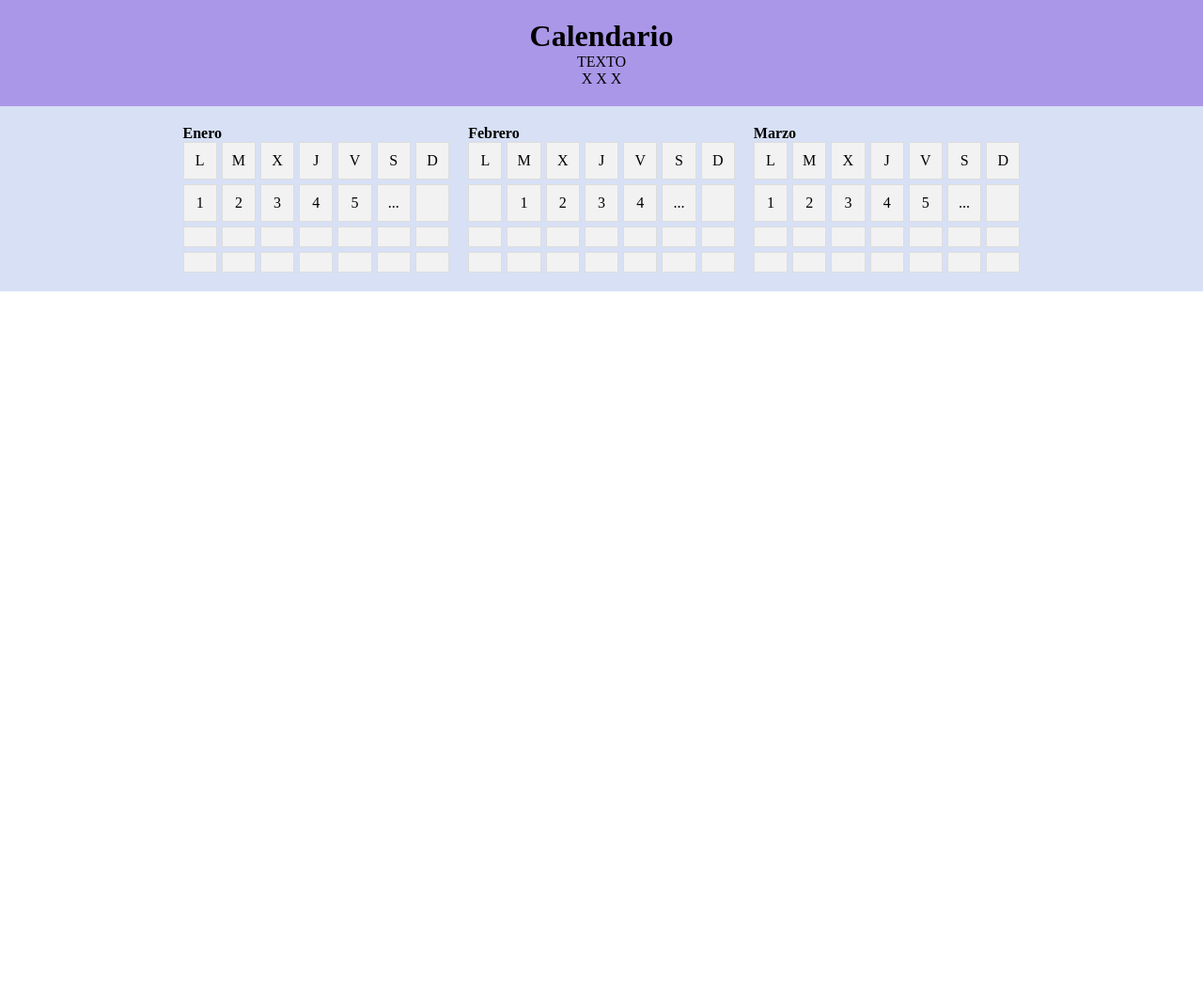
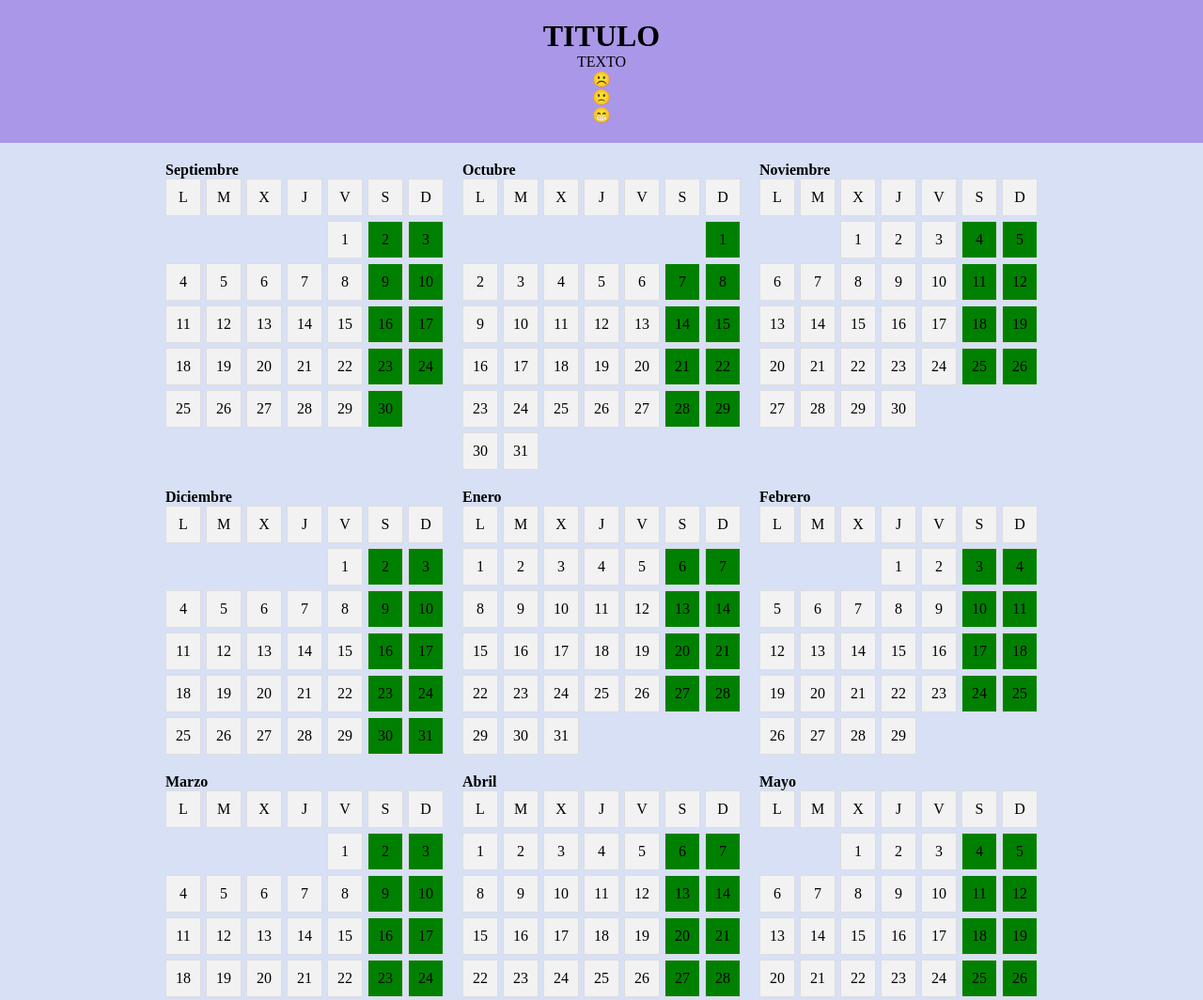
Before and after one commit to AlexisCortesQuiros/Calendario, a plain HTML site: page index.html in a window 1280 px wide. Shown: the top 1064 px of the page at 94% size. Before the commit the page ends 800 px from the top, so only its background shows below. Drawn offline with Linux system fonts and the light colour scheme.

Commit message:
Calendario

```diff
--- a/index.html
+++ b/index.html
@@ -1,125 +1,26 @@
 <!DOCTYPE html>
-<html lang="en">
+<html lang="es">
+
 <head>
-    <meta charset="UTF-8">
-    <meta name="viewport" content="width=device-width, initial-scale=1.0">
-    <link rel="stylesheet" type="text/css" href="style.css">
-  <script type="text/javascript" src="script.js" defer></script>
-    <title>Calendario</title>
+  <meta charset="UTF-8">
+  <meta name="viewport" content="width=device-width, initial-scale=1.0">
+  <link rel="stylesheet" href="style.css">
+  <script src="script.js" defer></script>
+  <title>Calendario 23/24</title>
 </head>
 
 <body>
   <header>
-    <h1>Calendario</h1>
+    <h1>TITULO</h1>
     <p>TEXTO</p>
     <div>
-      <span>X</span>
-      <span>X</span>
-      <span>X</span>
+      <div id="sadButton">☹️</div>
+      <div id="regularButton">🙁</div>
+      <div id="goodButton">😁</div>
     </div>
   </header>
   <main>
-    <div class="month">
-      <h4>Enero</h4>
-      <div class="days">
-        <div class="day">L</div>
-        <div class="day">M</div>
-        <div class="day">X</div>
-        <div class="day">J</div>
-        <div class="day">V</div>
-        <div class="day">S</div>
-        <div class="day">D</div>
-        <div class="day">1</div>
-        <div class="day">2</div>
-        <div class="day">3</div>
-        <div class="day">4</div>
-        <div class="day">5</div>
-        <div class="day">...</div>
-        <div class="day"></div>
-        <div class="day"></div>
-        <div class="day"></div>
-        <div class="day"></div>
-        <div class="day"></div>
-        <div class="day"></div>
-        <div class="day"></div>
-        <div class="day"></div>
-        <div class="day"></div>
-        <div class="day"></div>
-        <div class="day"></div>
-        <div class="day"></div>
-        <div class="day"></div>
-        <div class="day"></div>
-        <div class="day"></div>
-      </div>
-    </div>
 
-    <div class="month">
-        <h4>Febrero</h4>
-        <div class="days">
-          <div class="day">L</div>
-          <div class="day">M</div>
-          <div class="day">X</div>
-          <div class="day">J</div>
-          <div class="day">V</div>
-          <div class="day">S</div>
-          <div class="day">D</div>
-          <div class="day"></div>
-          <div class="day">1</div>
-          <div class="day">2</div>
-          <div class="day">3</div>
-          <div class="day">4</div>
-          <div class="day">...</div>
-          <div class="day"></div>
-          <div class="day"></div>
-          <div class="day"></div>
-          <div class="day"></div>
-          <div class="day"></div>
-          <div class="day"></div>
-          <div class="day"></div>
-          <div class="day"></div>
-          <div class="day"></div>
-          <div class="day"></div>
-          <div class="day"></div>
-          <div class="day"></div>
-          <div class="day"></div>
-          <div class="day"></div>
-          <div class="day"></div>
-        </div>
-      </div>
-
-      <div class="month">
-        <h4>Marzo</h4>
-        <div class="days">
-          <div class="day">L</div>
-          <div class="day">M</div>
-          <div class="day">X</div>
-          <div class="day">J</div>
-          <div class="day">V</div>
-          <div class="day">S</div>
-          <div class="day">D</div>
-          <div class="day">1</div>
-          <div class="day">2</div>
-          <div class="day">3</div>
-          <div class="day">4</div>
-          <div class="day">5</div>
-          <div class="day">...</div>
-          <div class="day"></div>
-          <div class="day"></div>
-          <div class="day"></div>
-          <div class="day"></div>
-          <div class="day"></div>
-          <div class="day"></div>
-          <div class="day"></div>
-          <div class="day"></div>
-          <div class="day"></div>
-          <div class="day"></div>
-          <div class="day"></div>
-          <div class="day"></div>
-          <div class="day"></div>
-          <div class="day"></div>
-          <div class="day"></div>
-        </div>
-      </div>
   </main>
 </body>
 
--- a/script.js
+++ b/script.js
@@ -1,39 +1,120 @@
-let mainElement = document.getElementsByTagName("main");
+let mainElement = document.querySelector('main');
 
-const monthName = ["Enero", "Febrero", "Marzo", "Abril", "Mayo", "Junio",
-    "Julio", "Agosto", "Septiembre", "Octubre", "Noviembre", "Diciembre"];
+let sadButtonElement = document.getElementById("sadButton");
+let regularButtonElement = document.getElementById("regularButton");
+let goodButtonElement = document.getElementById("goodButton");
+
+sadButtonElement.addEventListener('click', () => setPencilColor("Sad"))
+regularButtonElement.addEventListener('click', () => setPencilColor("Regular"))
+goodButtonElement.addEventListener('click', () => setPencilColor("Good"))
+
+let currentColorPencil;
+function setPencilColor(mood) {
+  switch (mood) {
+    case "Good":
+      currentColorPencil = "rgb(78, 199, 78)";
+      break;
+    case "Regular":
+      currentColorPencil = "rgb(240, 197, 55)";
+      break;
+    case "Sad":
+      currentColorPencil = "rgb(233, 47, 47)";
+      break
+  }
+  console.log(currentColorPencil)
+
+}
 
 
-let monthCounter = 8;
-let startYear = 2023;
-let startDate = new Date('$(startYear)-$(monthCounter)-1');
+const monthNames = ["Enero", "Febrero", "Marzo", "Abril", "Mayo", "Junio",
+  "Julio", "Agosto", "Septiembre", "Octubre", "Noviembre", "Diciembre"];
+const daysOfWeek = ["L", "M", "X", "J", "V", "S", "D"];
 
+let monthCounter = 9;
+let yearCounter = 2023;
+let currentDate = new Date(`${yearCounter}-${monthCounter}-1`);
 
-function addMonth(){
-    currentDate.setMonth()
+function addMonth() {
 
   let monthElement = document.createElement("div");
   monthElement.classList.toggle("month");
 
-    let tittleMonthElement = document.createElement("h4");
-    tittleMonthElement.innerText = monthName(monthCounter);
+  let titleMonthElement = document.createElement("h4");
+  titleMonthElement.innerText = monthNames[monthCounter - 1];
+  monthElement.appendChild(titleMonthElement);
 
   let daysElement = document.createElement("div");
   daysElement.classList.toggle("days");
 
-    daysElement = `
-    <div class="day">L</div>
-    <div class="day">M</div>
-    <div class="day">X</div>
-    <div class="day">J</div>
-    <div class="day">V</div>
-    <div class="day">S</div>
-    <div class="day">D</div>`
+  // INSERTAR PRIMERA FILA: L ... D
+  daysOfWeek.forEach(day => {
+    let dayElement = document.createElement("div");
+    dayElement.classList.add("day");
+    dayElement.innerText = day;
+    daysElement.appendChild(dayElement);
+  });
+
+  // INSERTAR HUECOS VACÍOS
+  // Obtenemos el día de la semana para sacar los huecos
+  let gaps = currentDate.getDay();
+  // getDay() del domingo devuelve 0, si lo queremos poner al final, cambiamos esto a mano
+  if (gaps === 0) {
+    gaps = 7;
+  }
+
+  for (let gap = 1; gap < gaps; gap++) {
+    let gapElement = document.createElement("div");
+    daysElement.appendChild(gapElement);
+  }
+
+  // INSERTAR DÍAS DEL MES
+  //El primer parámetro indica el mes de forma natural -> 1 enero, 2 febrero...
+  let numDaysMonth = getDaysInMonth(currentDate.getMonth() + 1, currentDate.getFullYear());
+  for (let day = 1; day <= numDaysMonth; day++) {
+    //currentDate.setDate(day);
+    //let isWeekend = currentDate.getDay();
+
+    let isWeekend = gaps + day;
+
+    let dayElement = document.createElement("div");
+    dayElement.classList.add("day");
+    dayElement.addEventListener('click', setColorDay)
+    dayElement.innerText = day;
+
+    if (isWeekend % 7 == 0 || isWeekend % 7 == 1) {
+      dayElement.classList.toggle("weekend");
+    }
+
+    /*
+    if (isWeekend == 0 || isWeekend == 6) {
+      console.log(`${day} es festivo`)
+    }
+*/
+    daysElement.appendChild(dayElement);
+  }
 
 
-    let numDaysMonth = startDate.getDate();
-    console.log(numDaysMonth);
 
+  monthElement.appendChild(daysElement);
+  mainElement.appendChild(monthElement);
+}
+
+function setColorDay(event) {
+  event.target.style.backgroundColor = currentColorPencil;
+}
+
+function getDaysInMonth(month, year) {
+  //El día 0 es el último día del anterior mes
+  return new Date(year, month, 0).getDate();
+}
+
+let monthsOfCalendar = 9;
+for (let index = 0; index <= monthsOfCalendar; index++) {
   addMonth();
-
+  monthCounter++;
+  if (monthCounter === 13) {
+    monthCounter = 1;
+    yearCounter++;
   }
+  currentDate = new Date(`${yearCounter}-${monthCounter}-1`);
+}
--- a/style.css
+++ b/style.css
@@ -38,7 +38,11 @@
   border: 1px solid rgb(221, 221, 221);
 }
 
-  @media (max-width: 600px){
+.weekend{
+  background-color: green;
+}
+
+@media (max-width: 335px)  {
   .day{
     padding: 5px;
   }
```
Lines whose indentation alone changed are shown as unchanged.
